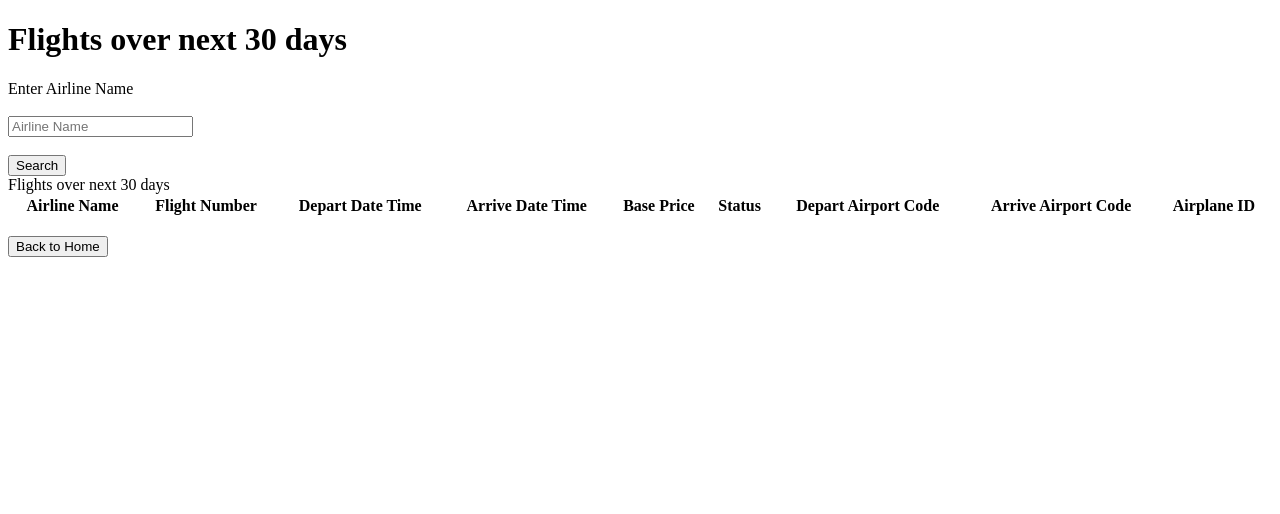
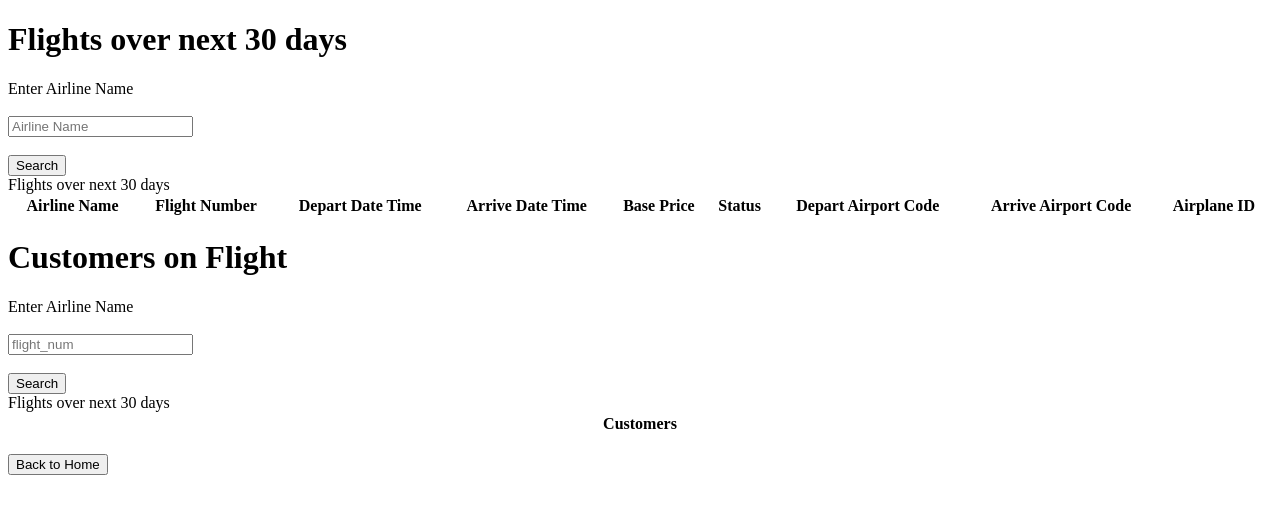
Before and after one commit to jaehahuh/Online-Air-Ticket-Reservation-System, a Flask app: page /ViewFlights in a window 1280 px wide. Shown: the top 514 px of the page. Run offline with Flask 2, Linux system fonts and the light colour scheme; the visitor is signed in with stand-in values (Sample User, id 1); lists and menus that the app fills with data are empty.

Commit message:
Add files via upload

```diff
--- a/part3/templates/StaffHome.html
+++ b/part3/templates/StaffHome.html
@@ -11,6 +11,8 @@
         </br>
         </br>
         <a href="/ViewFlights"><button type="button">View Future Flights</button></a> <hr/>
+        <a href="/DepartingCustomersPointer"><button type="button">View Departing Customers</button></a> <hr/>
+        <a href="/ArrivingCustomersPointer"><button type="button">View Arriving Customers</button></a> <hr/>
         <a href="/GoToCreateFlights"><button type="button">Create Flights</button></a> <hr/>
         <a href="/ChangeFlights"><button type="button">Change Flight Status</button></a> <hr/>
         <a href="/GoToAirplane"><button type="button">Add a Plane</button></a> <hr/>
--- a/part3/templates/ViewFlights.html
+++ b/part3/templates/ViewFlights.html
@@ -50,6 +50,33 @@
 
     </table>
 
+    <h1>Customers on Flight</h1>
+    <form action="/StaffFlightView" method="post">
+        Enter Airline Name
+        </br>
+        </br>
+        <input type = "text" name = "flight_num" placeholder = "flight_num"/><br>
+        </br>
+        <input type = "submit" value = "Search" /></br>
+    </form>
+
+    <table style="width:100%">
+        Flights over next 30 days
+        <th>Customers</th>
+
+        </table>
+
+
+        <table style="width:100%">
+
+        {% for line in departing %}
+            <tr>
+                <td>There are {{departing['customers']}} on departing flight {{departing['flight_num']}} to {{departing['depart_airport_code']}}</td>
+             </tr>
+             {% endfor %}
+
+         </table>
+
     <br><a href = "/StaffHome"><button>Back to Home</button></a>
 
 
```
Also changed, not shown: part3/templates/ArrivingCustomers.html (added, +40 -0 lines), part3/templates/DepartingCustomers.html (added, +39 -0 lines).
